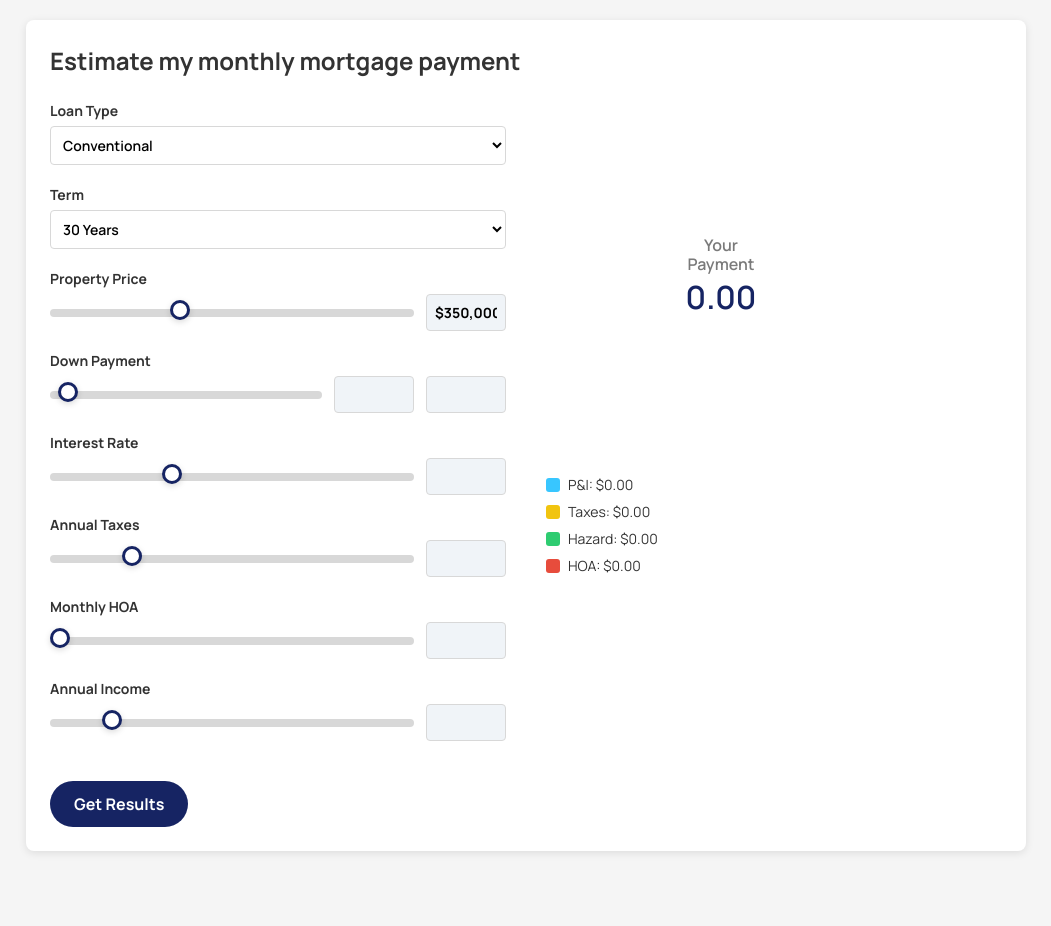
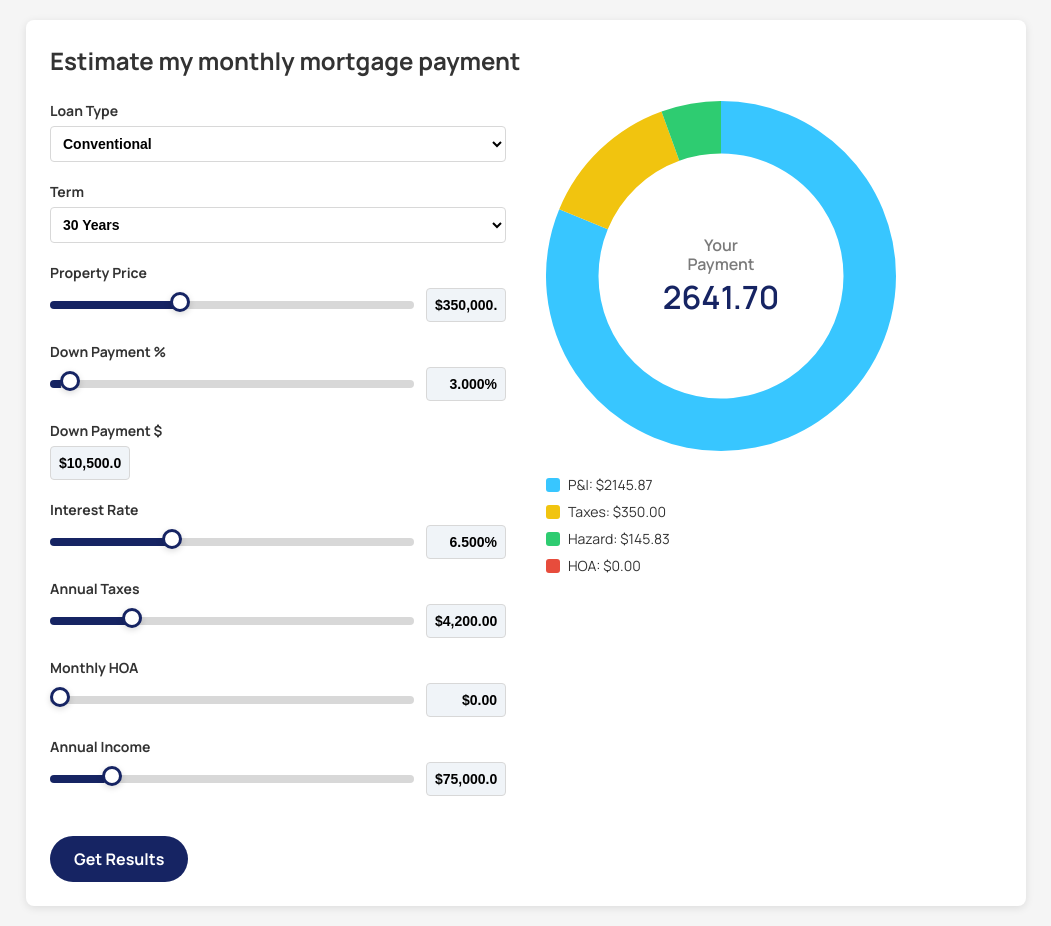
Before and after one commit to socialsect/Temp-HTML, a plain HTML site: page index.html in a window 1280 px wide. Shown: the whole page, without its empty margins (114-1165 px from the left). Before the commit the page ends 871 px from the top, so only its background shows below. Drawn offline with nearby package versions, Linux system fonts and the light colour scheme.

Commit message:
Update index.html

```diff
--- a/index.html
+++ b/index.html
@@ -4,7 +4,7 @@
   <meta charset="UTF-8" />
   <meta name="viewport" content="width=device-width,initial-scale=1" />
   <title>Mortgage Calculator</title>
-  <!-- Manrope from Google Fonts -->
+  <!-- Manrope font -->
   <link href="https://fonts.googleapis.com/css2?family=Manrope:wght@400;600;700&display=swap" rel="stylesheet">
   <style>
     :root {
@@ -18,7 +18,7 @@
       --color-hazard: #2ecc71;
       --color-hoa: #e74c3c;
     }
-    * { box-sizing: border-box; margin: 0; padding: 0; }
+    * { box-sizing: border-box; margin:0; padding:0; }
     body {
       background: #f5f5f5;
       font-family: var(--font-sans);
@@ -27,7 +27,7 @@
     }
     .container {
       max-width: 1000px;
-      margin: 0 auto;
+      margin: auto;
       background: #fff;
       border-radius: 8px;
       padding: 24px;
@@ -67,7 +67,7 @@
       background: var(--gray-300);
       border-radius: 4px;
       outline: none;
-      background-image: linear-gradient(var(--primary-color), var(--primary-color));
+      background-image: linear-gradient(var(--primary-color),var(--primary-color));
       background-size: 0% 100%;
       background-repeat: no-repeat;
       transition: background-size .2s;
@@ -75,122 +75,109 @@
     }
     input[type=range]::-webkit-slider-thumb {
       -webkit-appearance: none;
-      width: 20px; height: 20px;
-      background: #fff;
-      border: 3px solid var(--primary-color);
-      border-radius: 50%;
-      box-shadow: 0 2px 6px rgba(0,0,0,0.15);
-      margin-top: -6px;
+      width:20px; height:20px;
+      background:#fff;
+      border:3px solid var(--primary-color);
+      border-radius:50%;
+      box-shadow:0 2px 6px rgba(0,0,0,0.15);
+      margin-top:-6px;
     }
     input[type=range]::-moz-range-thumb {
-      width: 20px; height: 20px;
-      background: #fff;
-      border: 3px solid var(--primary-color);
-      border-radius: 50%;
-      box-shadow: 0 2px 6px rgba(0,0,0,0.15);
+      width:20px; height:20px;
+      background:#fff;
+      border:3px solid var(--primary-color);
+      border-radius:50%;
+      box-shadow:0 2px 6px rgba(0,0,0,0.15);
     }
     input[type=text] {
-      width: 80px;
-      font-size: 14px;
-      padding: 8px;
-      border: 1px solid var(--gray-300);
-      border-radius: 4px;
-      background: var(--gray-100);
-      text-align: right;
-      font-family: var(--font-sans);
-      font-weight: 700;
+      width:80px;
+      font-size:14px;
+      padding:8px;
+      border:1px solid var(--gray-300);
+      border-radius:4px;
+      background:var(--gray-100);
+      text-align:right;
+      font-weight:700;
     }
     select {
-      width: 100%;
-      padding: 8px;
-      font-size: 14px;
-      border: 1px solid var(--gray-300);
-      border-radius: 4px;
-      background: #fff;
-      font-family: var(--font-sans);
-      font-weight: 600;
+      width:100%;
+      padding:8px;
+      font-size:14px;
+      border:1px solid var(--gray-300);
+      border-radius:4px;
+      background:#fff;
+      font-weight:600;
     }
     button {
-      margin-top: 20px;
-      padding: 12px 24px;
-      background: var(--primary-color);
-      color: #fff;
-      border: none;
-      border-radius: 24px;
-      font-size: 16px;
+      margin-top:20px;
+      padding:12px 24px;
+      background:var(--primary-color);
+      color:#fff;
+      border:none;
+      border-radius:24px;
+      font-size:16px;
+      font-weight:700;
+      cursor:pointer;
+      transition:background .2s;
       font-family: var(--font-sans);
-      font-weight: 700;
-      cursor: pointer;
-      transition: background .2s;
     }
-    button:hover { background: #0f1e48; }
+    button:hover { background:#0f1e48; }
 
     .result {
-      display: none;
-      margin-top: 24px;
+      display:none;
+      margin-top:24px;
     }
-    .result h3 {
-      font-size: 20px;
-      margin-bottom: 12px;
-    }
-    .result p {
-      font-size: 14px;
-      margin: 4px 0;
-    }
+    .result h3 { font-size:20px; margin-bottom:12px; }
+    .result p { font-size:14px; margin:4px 0; }
 
     .donut-wrapper {
       position: relative;
-      width: 100%;
-      max-width: 350px;
-      margin-bottom: 24px;
+      margin-bottom:24px;
+      max-width:350px;
     }
     .donut-wrapper canvas {
-      display: block;
-      width: 100% !important;
-      height: auto !important;
+      width:100% !important;
+      height:auto !important;
     }
     .donut-center {
-      position: absolute;
-      top: 50%; left: 50%;
-      transform: translate(-50%, -50%);
-      text-align: center;
-      font-weight: 600;
-      line-height: 1.2;
-      color: var(--gray-500);
-      font-family: var(--font-sans);
-      pointer-events: none;
+      position:absolute;
+      top:50%; left:50%;
+      transform:translate(-50%,-50%);
+      text-align:center;
+      font-weight:600;
+      color:var(--gray-500);
+      line-height:1.2;
     }
     .donut-center span {
-      display: block;
-      font-size: 32px;
-      color: var(--primary-color);
-      margin-top: 4px;
+      display:block;
+      font-size:32px;
+      color:var(--primary-color);
+      margin-top:4px;
     }
     .legend {
-      font-size: 14px;
+      font-size:14px;
       font-family: var(--font-sans);
     }
     .legend div {
-      display: flex;
-      align-items: center;
-      margin-bottom: 8px;
+      display:flex;
+      align-items:center;
+      margin-bottom:8px;
     }
     .legend-color {
-      width: 14px; height: 14px;
-      margin-right: 8px;
-      border-radius: 3px;
+      width:14px; height:14px;
+      margin-right:8px;
+      border-radius:3px;
     }
-    .pi     { background: var(--color-pi); }
-    .tax    { background: var(--color-tax); }
-    .hazard { background: var(--color-hazard); }
-    .hoa    { background: var(--color-hoa); }
+    .pi     { background:var(--color-pi); }
+    .tax    { background:var(--color-tax); }
+    .hazard { background:var(--color-hazard); }
+    .hoa    { background:var(--color-hoa); }
   </style>
 </head>
 <body>
   <div class="container">
     <h2>Estimate my monthly mortgage payment</h2>
     <div class="flex">
-      <!-- Inputs -->
       <div class="loan-details">
         <div class="form-group">
           <label for="loanType">Loan Type</label>
@@ -211,49 +198,56 @@
             <option value="30" selected>30 Years</option>
           </select>
         </div>
+
         <div class="form-group">
           <label>Property Price</label>
           <div class="slider-input">
             <input type="range" id="priceSlider" min="0" max="1000000" step="1000" value="350000">
-            <input type="text" id="priceInput">
+            <input type="text" id="priceInput" value="$350,000.00">
           </div>
         </div>
         <div class="form-group">
-          <label>Down Payment</label>
+          <label>Down Payment %</label>
           <div class="slider-input">
             <input type="range" id="downSlider" min="0" max="100" step="1" value="3">
-            <input type="text" id="downPercentInput">
-            <input type="text" id="downAmountInput">
+            <input type="text" id="downPercentInput" value="3.00%">
+          </div>
+        </div>
+        <div class="form-group">
+          <label>Down Payment $</label>
+          <div class="slider-input">
+            <input type="text" id="downAmountInput" value="$10,500.00">
           </div>
         </div>
         <div class="form-group">
           <label>Interest Rate</label>
           <div class="slider-input">
             <input type="range" id="rateSlider" min="0" max="20" step="0.01" value="6.5">
-            <input type="text" id="rateInput">
+            <input type="text" id="rateInput" value="6.500%">
           </div>
         </div>
         <div class="form-group">
           <label>Annual Taxes</label>
           <div class="slider-input">
             <input type="range" id="taxSlider" min="0" max="20000" step="100" value="4200">
-            <input type="text" id="taxInput">
+            <input type="text" id="taxInput" value="$4,200.00">
           </div>
         </div>
         <div class="form-group">
           <label>Monthly HOA</label>
           <div class="slider-input">
             <input type="range" id="hoaSlider" min="0" max="1000" step="10" value="0">
-            <input type="text" id="hoaInput">
+            <input type="text" id="hoaInput" value="$0.00">
           </div>
         </div>
         <div class="form-group">
           <label>Annual Income</label>
           <div class="slider-input">
             <input type="range" id="incomeSlider" min="0" max="500000" step="5000" value="75000">
-            <input type="text" id="incomeInput">
+            <input type="text" id="incomeInput" value="$75,000.00">
           </div>
         </div>
+
         <button id="getResults">Get Results</button>
         <div class="result" id="result">
           <h3>Your Payment: $<span id="monthlyPayment">0.00</span></h3>
@@ -264,20 +258,18 @@
         </div>
       </div>
 
-      <!-- Doughnut Chart -->
       <div class="chart-container">
         <div class="donut-wrapper">
           <canvas id="breakdownChart"></canvas>
           <div class="donut-center">
-            Your<br>Payment
-            <span id="chartTotal">0.00</span>
+            Your<br>Payment<span id="chartTotal">0.00</span>
           </div>
         </div>
         <div class="legend">
-          <div><span class="legend-color pi"></span> P&I: $<span id="legendPI">0.00</span></div>
-          <div><span class="legend-color tax"></span> Taxes: $<span id="legendTax">0.00</span></div>
-          <div><span class="legend-color hazard"></span> Hazard: $<span id="legendHazard">0.00</span></div>
-          <div><span class="legend-color hoa"></span> HOA: $<span id="legendHoa">0.00</span></div>
+          <div><span class="legend-color pi"></span>P&I: $<span id="legendPI">0.00</span></div>
+          <div><span class="legend-color tax"></span>Taxes: $<span id="legendTax">0.00</span></div>
+          <div><span class="legend-color hazard"></span>Hazard: $<span id="legendHazard">0.00</span></div>
+          <div><span class="legend-color hoa"></span>HOA: $<span id="legendHoa">0.00</span></div>
         </div>
       </div>
     </div>
@@ -285,73 +277,80 @@
 
   <script src="https://cdn.jsdelivr.net/npm/chart.js"></script>
   <script>
-    // Element references
-    const els = ['price','down','rate','tax','hoa','income'].reduce((o,key)=>{
-      o[key+'Slider'] = document.getElementById(key+'Slider');
-      o[key+'Input']  = document.getElementById(key+'Input');
-      return o;
-    }, {
-      term: document.getElementById('term'),
-      getResults: document.getElementById('getResults'),
-      result: document.getElementById('result'),
-    });
-    const legendPI     = document.getElementById('legendPI'),
-          legendTax    = document.getElementById('legendTax'),
-          legendHazard = document.getElementById('legendHazard'),
-          legendHoa    = document.getElementById('legendHoa'),
-          chartTotal   = document.getElementById('chartTotal');
-    const monthlyPayment = document.getElementById('monthlyPayment'),
-          piField        = document.getElementById('pi'),
-          taxesField     = document.getElementById('taxes'),
-          hazardField    = document.getElementById('hazard'),
-          totalField     = document.getElementById('total');
-    let doughnutChart;
+    const els = {
+      priceSlider:  document.getElementById('priceSlider'),
+      priceInput:   document.getElementById('priceInput'),
+      downSlider:   document.getElementById('downSlider'),
+      downPercentInput: document.getElementById('downPercentInput'),
+      downAmountInput:  document.getElementById('downAmountInput'),
+      rateSlider:   document.getElementById('rateSlider'),
+      rateInput:    document.getElementById('rateInput'),
+      taxSlider:    document.getElementById('taxSlider'),
+      taxInput:     document.getElementById('taxInput'),
+      hoaSlider:    document.getElementById('hoaSlider'),
+      hoaInput:     document.getElementById('hoaInput'),
+      incomeSlider: document.getElementById('incomeSlider'),
+      incomeInput:  document.getElementById('incomeInput'),
+      term:         document.getElementById('term'),
+      getResults:   document.getElementById('getResults'),
+      result:       document.getElementById('result'),
+      monthlyPayment: document.getElementById('monthlyPayment'),
+      pi:           document.getElementById('pi'),
+      taxes:        document.getElementById('taxes'),
+      hazard:       document.getElementById('hazard'),
+      total:        document.getElementById('total'),
+      legendPI:     document.getElementById('legendPI'),
+      legendTax:    document.getElementById('legendTax'),
+      legendHazard: document.getElementById('legendHazard'),
+      legendHoa:    document.getElementById('legendHoa'),
+      chartTotal:   document.getElementById('chartTotal'),
+    };
 
-    // Formatters
-    const fmtCur = v => '$' + Number(v).toLocaleString('en-US',{minimumFractionDigits:2});
-    const fmtPct = v => Number(v).toFixed(3) + '%';
+    const fmtCur = v => '$'+Number(v).toLocaleString('en-US',{minimumFractionDigits:2});
+    const fmtPct = v => Number(v).toFixed(3)+'%';
 
-    function initChart() {
+    let doughnut;
+    function initChart(){
       const ctx = document.getElementById('breakdownChart').getContext('2d');
-      doughnutChart = new Chart(ctx, {
+      doughnut = new Chart(ctx, {
         type: 'doughnut',
         data: {
           labels: ['P&I','Taxes','Hazard','HOA'],
-          datasets: [{ data:[0,0,0,0],
+          datasets: [{
+            data: [0,0,0,0],
             backgroundColor: [
               getComputedStyle(document.documentElement).getPropertyValue('--color-pi').trim(),
               getComputedStyle(document.documentElement).getPropertyValue('--color-tax').trim(),
               getComputedStyle(document.documentElement).getPropertyValue('--color-hazard').trim(),
               getComputedStyle(document.documentElement).getPropertyValue('--color-hoa').trim()
             ],
-            borderWidth:0
+            borderWidth: 0
           }]
         },
-        options:{cutout:'70%',responsive:true,plugins:{legend:{display:false}}}
+        options:{ cutout:'70%', responsive:true, plugins:{ legend:{display:false} } }
       });
     }
 
-    function updateValues() {
-      // sync sliders → inputs
+    function updateValues(){
+      // sync slider → input
       els.priceInput.value = fmtCur(els.priceSlider.value);
-      let pct = +els.downSlider.value;
-      els.downInput.value = fmtPct(pct);
-      els.downSliderPct = pct; // store for amount calc
-      els.downAmountInput.value = fmtCur(els.priceSlider.value * pct/100);
+      const dpct = +els.downSlider.value;
+      els.downPercentInput.value = fmtPct(dpct);
+      els.downAmountInput.value  = fmtCur(els.priceSlider.value * dpct/100);
       els.rateInput.value = fmtPct(els.rateSlider.value);
-      els.taxInput.value = fmtCur(els.taxSlider.value);
-      els.hoaInput.value = fmtCur(els.hoaSlider.value);
+      els.taxInput.value  = fmtCur(els.taxSlider.value);
+      els.hoaInput.value  = fmtCur(els.hoaSlider.value);
       els.incomeInput.value = fmtCur(els.incomeSlider.value);
 
-      // fill slider tracks
-      Object.values(els).forEach(el => {
+      // slider track fill
+      Object.values(els).forEach(el=>{
         if(el && el.type==='range'){
-          let percent = (el.value - el.min)/(el.max - el.min)*100;
-          el.style.backgroundSize = percent + '% 100%';
+          const pct = (el.value - el.min)/(el.max - el.min)*100;
+          el.style.backgroundSize = pct+'% 100%';
         }
       });
 
-      // compute chart
+      // compute breakdown
       const P    = +els.priceSlider.value;
       const dp   = +els.downSlider.value/100;
       const loan = P*(1-dp);
@@ -364,66 +363,63 @@
       const totalM = piM + taxM + insM + hoaM;
 
       // update chart
-      doughnutChart.data.datasets[0].data = [piM, taxM, insM, hoaM];
-      doughnutChart.update();
+      doughnut.data.datasets[0].data = [piM, taxM, insM, hoaM];
+      doughnut.update();
 
-      // update center & legend
-      chartTotal.textContent   = totalM.toFixed(2);
-      legendPI.textContent     = piM.toFixed(2);
-      legendTax.textContent    = taxM.toFixed(2);
-      legendHazard.textContent = insM.toFixed(2);
-      legendHoa.textContent    = hoaM.toFixed(2);
+      // legend & center
+      els.chartTotal.textContent   = totalM.toFixed(2);
+      els.legendPI.textContent     = piM.toFixed(2);
+      els.legendTax.textContent    = taxM.toFixed(2);
+      els.legendHazard.textContent = insM.toFixed(2);
+      els.legendHoa.textContent    = hoaM.toFixed(2);
 
       return { piM, taxM, insM, hoaM, totalM };
     }
 
-    function bindInputs() {
-      // two-way: input → slider
-      ['price','rate','tax','hoa','income'].forEach(key => {
-        els[key+'Input'].addEventListener('change', e => {
+    function bindInputs(){
+      // slider → update
+      Object.values(els).forEach(el=>{
+        if(el && el.type==='range') el.addEventListener('input', updateValues);
+      });
+      // text inputs → slider
+      ['price','rate','tax','hoa','income'].forEach(k=>{
+        els[k+'Input'].addEventListener('change', e=>{
           let num = parseFloat(e.target.value.replace(/[^0-9.]/g,''))||0;
-          els[key+'Slider'].value = Math.min(Math.max(num, els[key+'Slider'].min), els[key+'Slider'].max);
+          els[k+'Slider'].value = Math.min(Math.max(num,els[k+'Slider'].min),els[k+'Slider'].max);
           updateValues();
         });
       });
       // down % input
-      els.downPercentInput = document.getElementById('downPercentInput');
-      els.downAmountInput  = document.getElementById('downAmountInput');
-      els.downPercentInput.addEventListener('change', e => {
+      els.downPercentInput.addEventListener('change', e=>{
         let pct = parseFloat(e.target.value.replace(/[^0-9.]/g,''))||0;
         pct = Math.min(Math.max(pct,0),100);
         els.downSlider.value = pct;
         updateValues();
       });
-      // down amount input
-      els.downAmountInput.addEventListener('change', e => {
+      // down $ input
+      els.downAmountInput.addEventListener('change', e=>{
         let amt = parseFloat(e.target.value.replace(/[^0-9.]/g,''))||0;
         let pct = amt / (+els.priceSlider.value) * 100;
         pct = Math.min(Math.max(pct,0),100);
         els.downSlider.value = pct;
         updateValues();
       });
-      // sliders
-      Object.values(els).forEach(el => {
-        if(el && el.type==='range') el.addEventListener('input', updateValues);
-      });
       // term select
       els.term.addEventListener('change', updateValues);
     }
 
-    window.addEventListener('DOMContentLoaded', () => {
+    window.addEventListener('DOMContentLoaded', ()=>{
       initChart();
       bindInputs();
       updateValues();
-      // Get Results button
-      els.getResults.addEventListener('click', () => {
+      els.getResults.addEventListener('click', ()=>{
         const { piM, taxM, insM, hoaM, totalM } = updateValues();
-        monthlyPayment.textContent = totalM.toFixed(2);
-        piField.textContent        = piM.toFixed(2);
-        taxesField.textContent     = (taxM+hoaM).toFixed(2);
-        hazardField.textContent    = insM.toFixed(2);
-        totalField.textContent     = totalM.toFixed(2);
-        els.result.style.display   = 'block';
+        els.monthlyPayment.textContent = totalM.toFixed(2);
+        els.pi.textContent             = piM.toFixed(2);
+        els.taxes.textContent          = (taxM+hoaM).toFixed(2);
+        els.hazard.textContent         = insM.toFixed(2);
+        els.total.textContent          = totalM.toFixed(2);
+        els.result.style.display       = 'block';
       });
     });
   </script>
```
